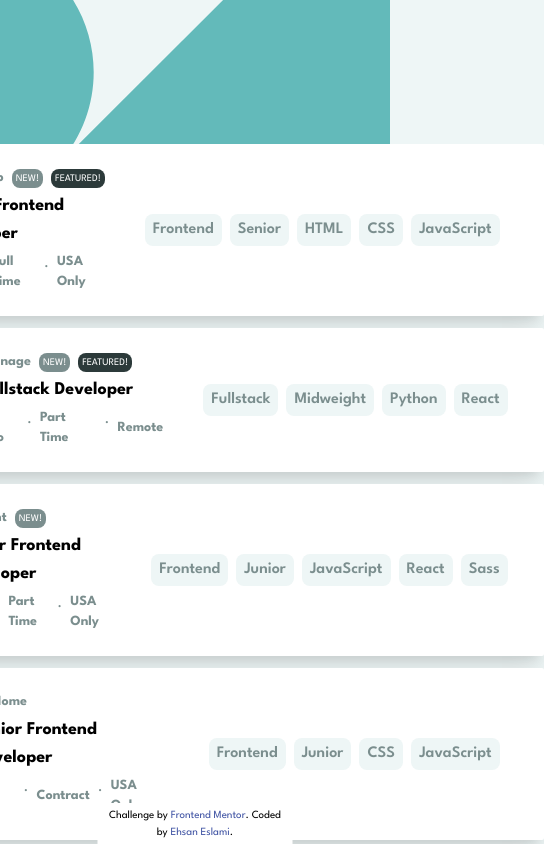
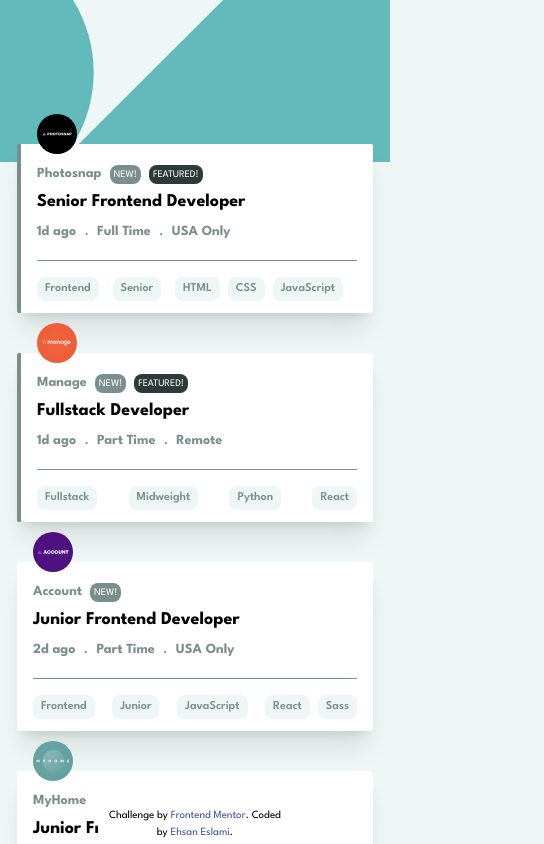
Before and after one commit to Ehsan-eslami/job-listings-with-filtering, a Next.js app: page / in a window 390 px wide. Shown: the top 844 px of the page, 544 px wide, since content can reach past the window. Built offline with nearby package versions, Linux system fonts and the light colour scheme.

Commit message:
Feat: page responsive

```diff
--- a/src/components/JobList.tsx
+++ b/src/components/JobList.tsx
@@ -152,12 +152,19 @@ const JobList: React.FC<PostsProps> = ({ posts }) => {
             key={post.id}
             className={post.featured ? " border-l-4 border-darkGrayishCyan" : ""}
           >
-            <div className="flex flex-row gap-4">
-              <div>
+            <div className=" relative flex flex-row gap-4">
+              <div className="absolute top-[-50px] md:hidden">
                 <img
                   src={post.logo}
                   alt="company logo"
-                  className="w-20"
+                  className="w-10 md:w-20"
+                />
+              </div>
+              <div className="hidden md:block">
+                <img
+                  src={post.logo}
+                  alt="company logo"
+                  className="w-10 md:w-20"
                 />
               </div>
               <div className="flex flex-col gap-1">
@@ -194,7 +201,13 @@ const JobList: React.FC<PostsProps> = ({ posts }) => {
                 </div>
               </div>
             </div>
-            <div className="flex flex-row gap-2 justify-between items-center text-darkGrayishCyan font-semibold">
+
+            {/* line in the mobile size */}
+            <div
+              className="line"
+            ></div>
+
+            <div className="flex flex-row gap-1 md:gap-2 justify-between items-center text-darkGrayishCyan font-semibold">
               <p
                 className="filter"
                 onClick={() => handleFilterChange('role', post.role)}
--- a/src/pages/index.tsx
+++ b/src/pages/index.tsx
@@ -39,7 +39,7 @@ export default function Home({
     <>
       <Header />
       <JobList posts={posts} />
-      <footer className="attribution fixed bottom-0 z-40 left-[50%] translate-x-[-50%] bg-white py-1 px-2 ">
+      <footer className="attribution fixed bottom-0 z-40 left-[50%] translate-x-[-50%] bg-white py-1 px-2 rounded-3xl">
         Challenge by <a href="https://www.frontendmentor.io?ref=challenge" target="_blank">Frontend Mentor</a>.
         Coded by <a href="https://github.com/Ehsan-eslami">Ehsan Eslami</a>.
       </footer>
--- a/src/styles/globals.css
+++ b/src/styles/globals.css
@@ -67,7 +67,7 @@ body{
 }
 
 ul{
-  @apply flex flex-col gap-3 relative mt-36 z-10
+  @apply flex flex-col gap-10 relative mt-36 z-10
 }
 
 div{
@@ -75,7 +75,11 @@ div{
 }
 
 li{
-  @apply bg-white shadow-xl flex flex-row justify-between gap-10 py-6 px-9  rounded-sm hover:scale-[1.02] duration-200
+  @apply bg-white shadow-xl flex flex-col md:flex-row justify-between gap-4 md:gap-10 pt-5 pb-3 px-4 md:py-6 md:px-9  rounded-sm hover:scale-[1.02] duration-200
+}
+
+.line{
+  @apply block md:hidden w-full h-[1px] bg-darkGrayishCyan rounded-full
 }
 
 p, h1, h2, h3, h4, h5, h6{
@@ -83,7 +87,7 @@ p, h1, h2, h3, h4, h5, h6{
 }
 
 .filter{
-  @apply bg-lightGrayishCyan-filterTablets py-1 px-2 rounded-lg cursor-pointer hover:bg-darkGrayishCyan hover:text-lightGrayishCyan duration-200
+  @apply bg-lightGrayishCyan-filterTablets text-xs md:text-base w-fit py-1 px-2 rounded-lg cursor-pointer hover:bg-darkGrayishCyan hover:text-lightGrayishCyan duration-200
 }
 
 .filter-chip{
```
